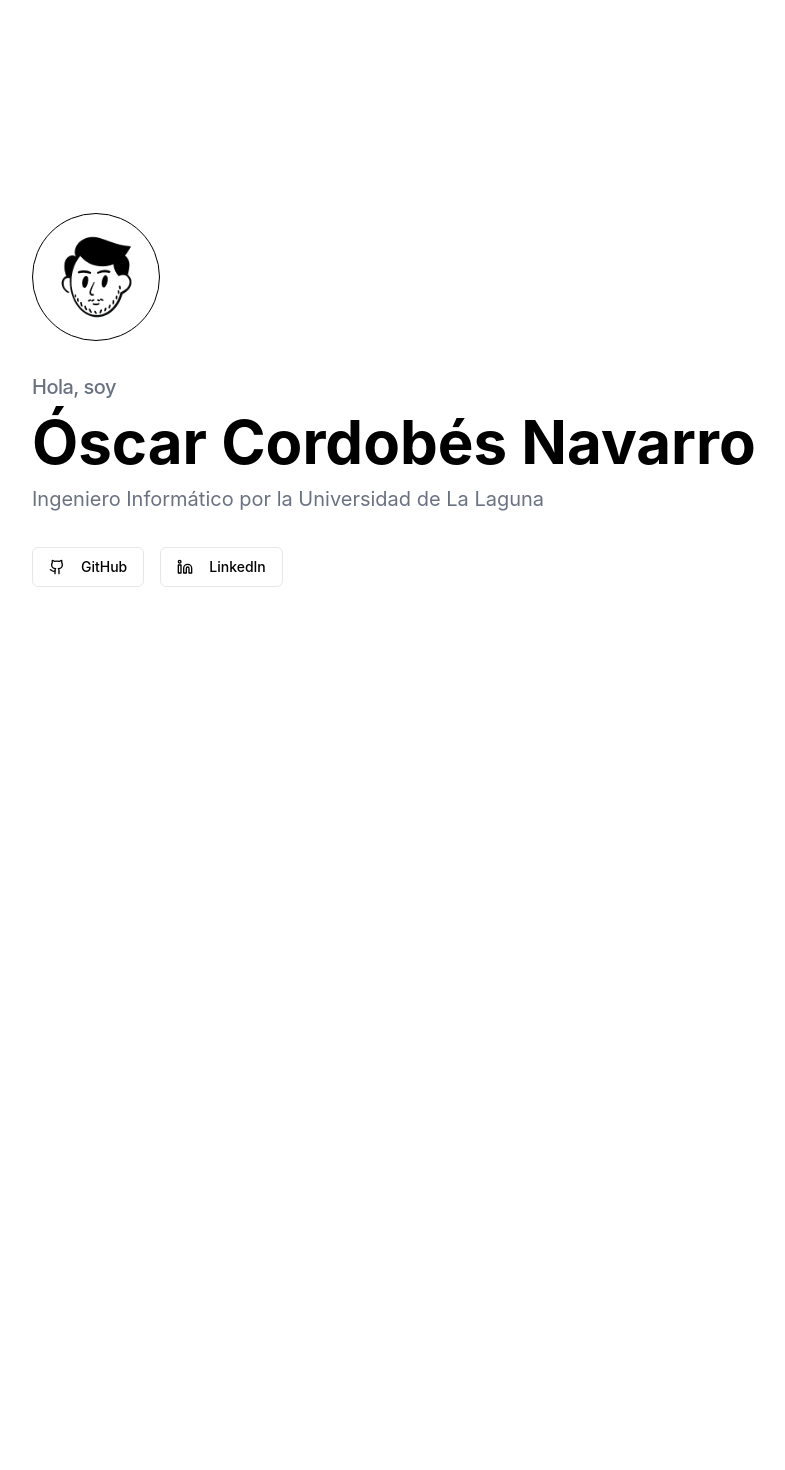
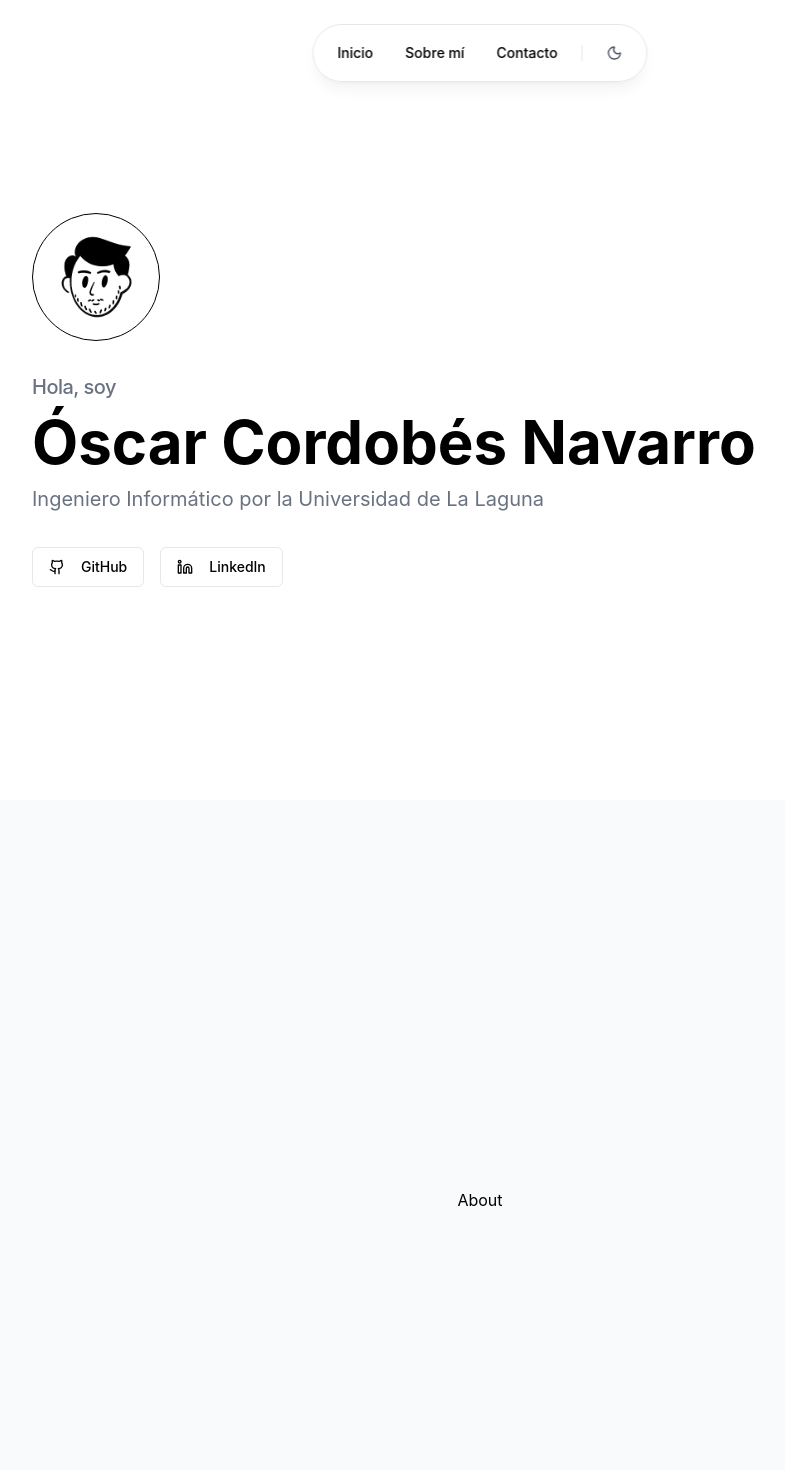
Before and after one commit to OscarCordobesNavarro/OscarCordobesNavarro.github.io, a React (Vite) app: page / in a window 1280 px wide. Shown: the top 1470 px of the page, without its empty margins (160-945 px from the left). Before the commit the page ends 800 px from the top, so only its background shows below. Built offline with nearby package versions, Linux system fonts and the light colour scheme.

Commit message:
feat: Introduce About and Contact pages, add a Navbar with theme toggling, and restructure the application layout with global styling for dark mode.

```diff
--- a/package.json
+++ b/package.json
@@ -13,7 +13,8 @@
     "@tailwindcss/vite": "^4.1.18",
     "lucide-react": "^0.563.0",
     "react": "^19.2.0",
-    "react-dom": "^19.2.0"
+    "react-dom": "^19.2.0",
+    "react-router-dom": "^7.13.0"
   },
   "devDependencies": {
     "@eslint/js": "^9.39.1",
--- a/src/App.tsx
+++ b/src/App.tsx
@@ -1,8 +1,25 @@
-import Hero from "./components/Hero"
+import Home from "./pages/Home"
+import About from "./pages/About"
+import Contact from "./pages/Contact"
+import Navbar from "./components/ui/Navbar"
+
+
 export default function App() {
   return (
-    <main className="flex flex-col items-center justify-center min-h-screen px-6 py-12">
-      <Hero />
+    <main className="flex flex-col items-center">
+      <Navbar />
+
+      <section className="min-h-screen flex items-center justify-center w-full px-6 py-12">
+        <Home />
+      </section>
+
+      <section id="sobre-mi" className="min-h-screen flex items-center justify-center w-full px-6 py-12 bg-gray-50">
+        <About />
+      </section>
+
+      <section id="contacto" className="min-h-screen flex items-center justify-center w-full px-6 py-12">
+        <Contact />
+      </section>
     </main>
   )
 }
--- /dev/null
+++ b/src/components/ui/Navbar.tsx
@@ -0,0 +1,58 @@
+import { Button } from "./Button"
+import { Sun, Moon } from "lucide-react"
+import { useState, useEffect } from "react"
+
+export default function Navbar() {
+    const [isDark, setIsDark] = useState(false)
+
+    // useEffect para inicializar el tema al cargar la página
+    useEffect(() => {
+        const isDarkStored = localStorage.getItem("theme") === "dark"
+        const prefersDark = window.matchMedia("(prefers-color-scheme: dark)").matches
+
+        if (isDarkStored || (!localStorage.getItem("theme") && prefersDark)) {
+            setIsDark(true)
+            document.documentElement.classList.add("dark")
+        }
+    }, [])
+
+    const toggleTheme = () => {
+        const newTheme = !isDark
+        setIsDark(newTheme)
+
+        if (newTheme) {
+            document.documentElement.classList.add("dark")
+            localStorage.setItem("theme", "dark")
+        } else {
+            document.documentElement.classList.remove("dark")
+            localStorage.setItem("theme", "light")
+        }
+    }
+
+    return (
+        <nav className="fixed top-6 left-1/2 -translate-x-1/2 z-50">
+            <div className="flex items-center gap-2 px-3 py-2 bg-background/70 backdrop-blur-md border border-gray-200 dark:border-neutral-800 rounded-full shadow-lg shadow-black/5">
+                <Button variant="ghost" size="sm" className="rounded-full" asChild>
+                    <a href="#">Inicio</a>
+                </Button>
+                <Button variant="ghost" size="sm" className="rounded-full" asChild>
+                    <a href="#sobre-mi">Sobre mí</a>
+                </Button>
+                <Button variant="ghost" size="sm" className="rounded-full" asChild>
+                    <a href="#contacto">Contacto</a>
+                </Button>
+
+                <div className="w-px h-4 bg-gray-200 dark:bg-neutral-800 mx-1" />
+
+                <Button
+                    variant="ghost"
+                    size="icon"
+                    className="rounded-full w-8 h-8"
+                    onClick={toggleTheme}
+                >
+                    {isDark ? <Sun className="h-4 w-4" /> : <Moon className="h-4 w-4 text-gray-600" />}
+                </Button>
+            </div>
+        </nav>
+    )
+}
--- a/src/index.css
+++ b/src/index.css
@@ -1,29 +1,65 @@
 @import "tailwindcss";
+
+html {
+  scroll-behavior: smooth;
+}
 
 :root {
   --font-sans: 'Inter', system-ui, -apple-system, sans-serif;
 }
 
-body {
-  margin: 0;
-  font-family: var(--font-sans);
-  -webkit-font-smoothing: antialiased;
-  -moz-osx-font-smoothing: grayscale;
+@layer base {
+
+  /* Transición global para que el cambio de tema sea suave en todos los elementos */
+  *,
+  *::before,
+  *::after {
+    transition-property: color, background-color, border-color, text-decoration-color, fill, stroke;
+    transition-timing-function: cubic-bezier(0.4, 0, 0.2, 1);
+    transition-duration: 300ms;
+  }
+
+  /* Variables para Modo Oscuro */
+  .dark {
+    --color-background: var(--color-neutral-950);
+    --color-foreground: var(--color-neutral-50);
+
+    --color-primary: var(--color-white);
+    --color-primary-foreground: var(--color-black);
+
+    --color-secondary: var(--color-neutral-900);
+    --color-secondary-foreground: var(--color-neutral-100);
+
+    --color-accent: var(--color-neutral-800);
+    --color-accent-foreground: var(--color-neutral-100);
+  }
+
+  body {
+    background-color: var(--color-background);
+    color: var(--color-foreground);
+    margin: 0;
+    font-family: var(--font-sans);
+    -webkit-font-smoothing: antialiased;
+    -moz-osx-font-smoothing: grayscale;
+  }
 }
+
 
 @theme {
   /* Definimos los colores que usa el componente Button */
   --color-primary: var(--color-black);
   --color-primary-foreground: var(--color-white);
+  --color-background: var(--color-white);
+  --color-foreground: var(--color-black);
 
   --color-secondary: var(--color-gray-100);
   --color-secondary-foreground: var(--color-gray-900);
 
+  --color-accent: var(--color-gray-100);
+  --color-accent-foreground: var(--color-neutral-900);
+
   --color-destructive: var(--color-red-600);
   --color-destructive-foreground: var(--color-white);
-
-  --color-accent: var(--color-gray-100);
-  --color-accent-foreground: var(--color-gray-900);
 
   --color-input: var(--color-gray-200);
   --color-ring: var(--color-gray-400);
--- /dev/null
+++ b/src/pages/About.tsx
@@ -0,0 +1,7 @@
+export default function About() {
+    return (
+        <div>
+            <h1>About</h1>
+        </div>
+    )
+}
--- /dev/null
+++ b/src/pages/Contact.tsx
@@ -0,0 +1,7 @@
+export default function Contact() {
+    return (
+        <div>
+            <h1>Contact</h1>
+        </div>
+    )
+}
--- a/src/components/Hero.tsx
+++ b/src/pages/Home.tsx
@@ -1,5 +1,5 @@
 import { Github, Linkedin } from "lucide-react"
-import { Button } from "./ui/Button"
+import { Button } from "../components/ui/Button"
 import { SITE_DATA } from "../lib/constants"
 
 // Mapeamos los strings de constantes a componentes reales de Lucide
@@ -8,11 +8,11 @@ const ICONS = {
     linkedin: Linkedin,
 }
 
-export default function Hero() {
+export default function Home() {
     return (
         <div className="flex flex-col items-start w-full max-w-4xl">
             {/* Tu componente de imagen que ya tenías */}
-            <div className="rounded-full border border-black w-32 h-32 flex items-center justify-center overflow-hidden">
+            <div className="rounded-full border border-foreground w-32 h-32 flex items-center justify-center overflow-hidden">
                 <img src="/icon.svg" alt="Icono personal" />
             </div>
 
@@ -21,7 +21,7 @@ export default function Hero() {
                     Hola, soy
                 </p>
 
-                <h1 className="text-[1.65rem] min-[390px]:text-3xl sm:text-5xl md:text-6xl font-bold text-black leading-[1.1] text-balance">
+                <h1 className="text-[1.65rem] min-[390px]:text-3xl sm:text-5xl md:text-6xl font-bold text-foreground leading-[1.1] text-balance">
                     {SITE_DATA.name}
                 </h1>
 
```
Also changed, not shown: 1 other file (tests, documents, lock files or other folders).
